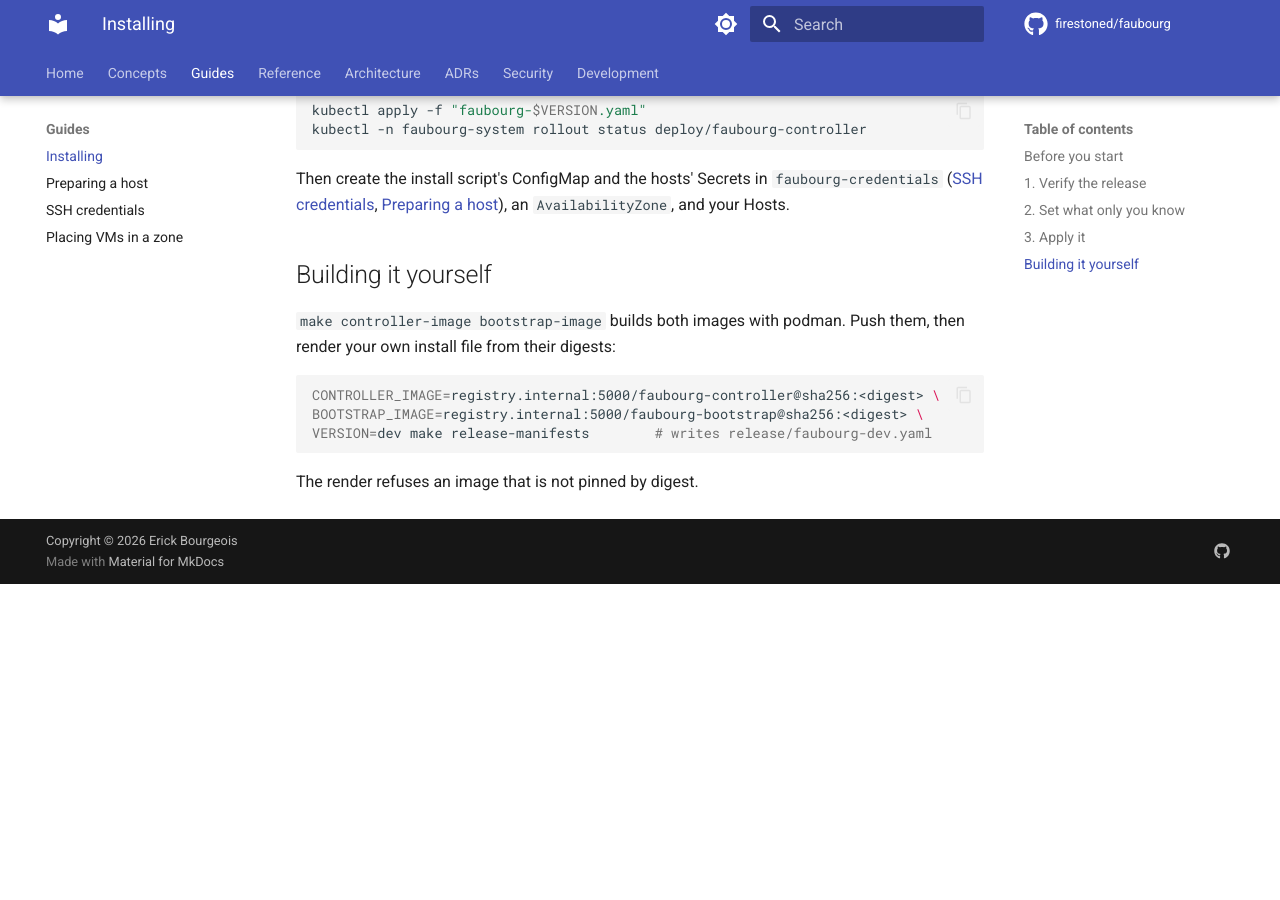
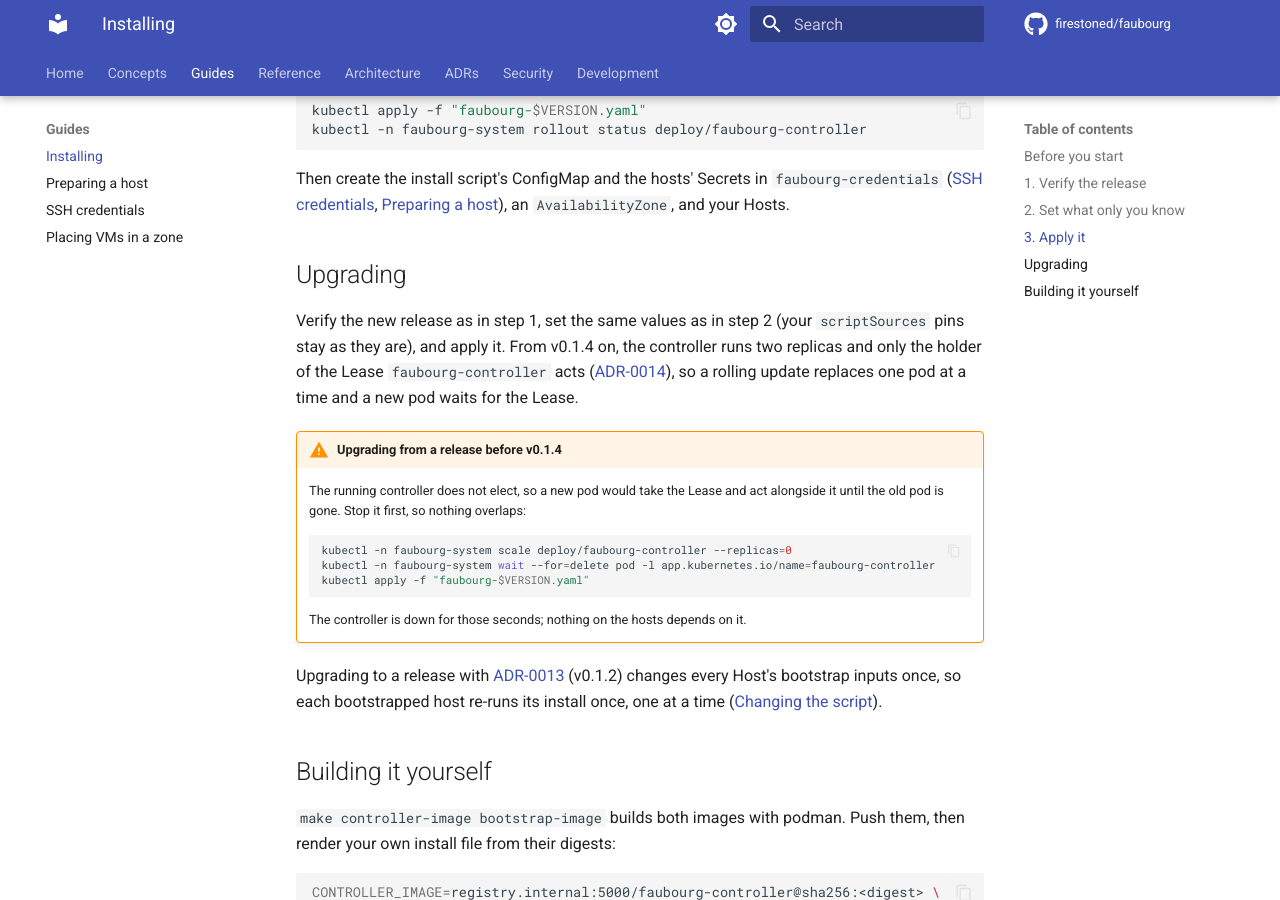
Before and after one commit to firestoned/faubourg, an MkDocs documentation site: the page built from docs/guides/installing.md, in a window 1280 px wide and 900 px high, scrolled down 1962 px. Built offline with MkDocs 1.6.1 and Material for MkDocs 9.7.7, drawn with Linux system fonts in a browser that asks for light colours; comment, search, counter and statistics services are not loaded; before the commit the page ends 2546 px from its top, so only the background shows below that.

Commit message:
docs(installing): upgrading, and the step for releases before leader election (#19)
From v0.1.4 the controller elects a leader (ADR-0014), so a rolling update is safe. Upgrading from an earlier release, the running controller does not elect and a new pod would act alongside it: scale to zero first. Found upgrading the core cluster to v0.1.4. Also notes the one-time re-run of every host install when crossing v0.1.2 (ADR-0013).

Signed-off-by: Erick Bourgeois <erick@jeb.ca>

````diff
--- a/docs/guides/installing.md
+++ b/docs/guides/installing.md
@@ -93,6 +93,31 @@ Then create the install script's ConfigMap and the hosts' Secrets in `faubourg-c
 ([SSH credentials](ssh-credentials.md), [Preparing a host](preparing-a-host.md)), an
 `AvailabilityZone`, and your Hosts.
 
+## Upgrading
+
+Verify the new release as in step 1, set the same values as in step 2 (your `scriptSources` pins
+stay as they are), and apply it. From v0.1.4 on, the controller runs two replicas and only the
+holder of the Lease `faubourg-controller` acts
+([ADR-0014](../adr/0014-controller-leader-election.md)), so a rolling update replaces one pod at
+a time and a new pod waits for the Lease.
+
+!!! warning "Upgrading from a release before v0.1.4"
+
+    The running controller does not elect, so a new pod would take the Lease and act alongside
+    it until the old pod is gone. Stop it first, so nothing overlaps:
+
+    ```sh
+    kubectl -n faubourg-system scale deploy/faubourg-controller --replicas=0
+    kubectl -n faubourg-system wait --for=delete pod -l app.kubernetes.io/name=faubourg-controller
+    kubectl apply -f "faubourg-$VERSION.yaml"
+    ```
+
+    The controller is down for those seconds; nothing on the hosts depends on it.
+
+Upgrading to a release with [ADR-0013](../adr/0013-script-content-pinned-and-rolled-out.md)
+(v0.1.2) changes every Host's bootstrap inputs once, so each bootstrapped host re-runs its install
+once, one at a time ([Changing the script](preparing-a-host.md#changing-the-script)).
+
 ## Building it yourself
 
 `make controller-image bootstrap-image` builds both images with podman. Push them, then render
````
